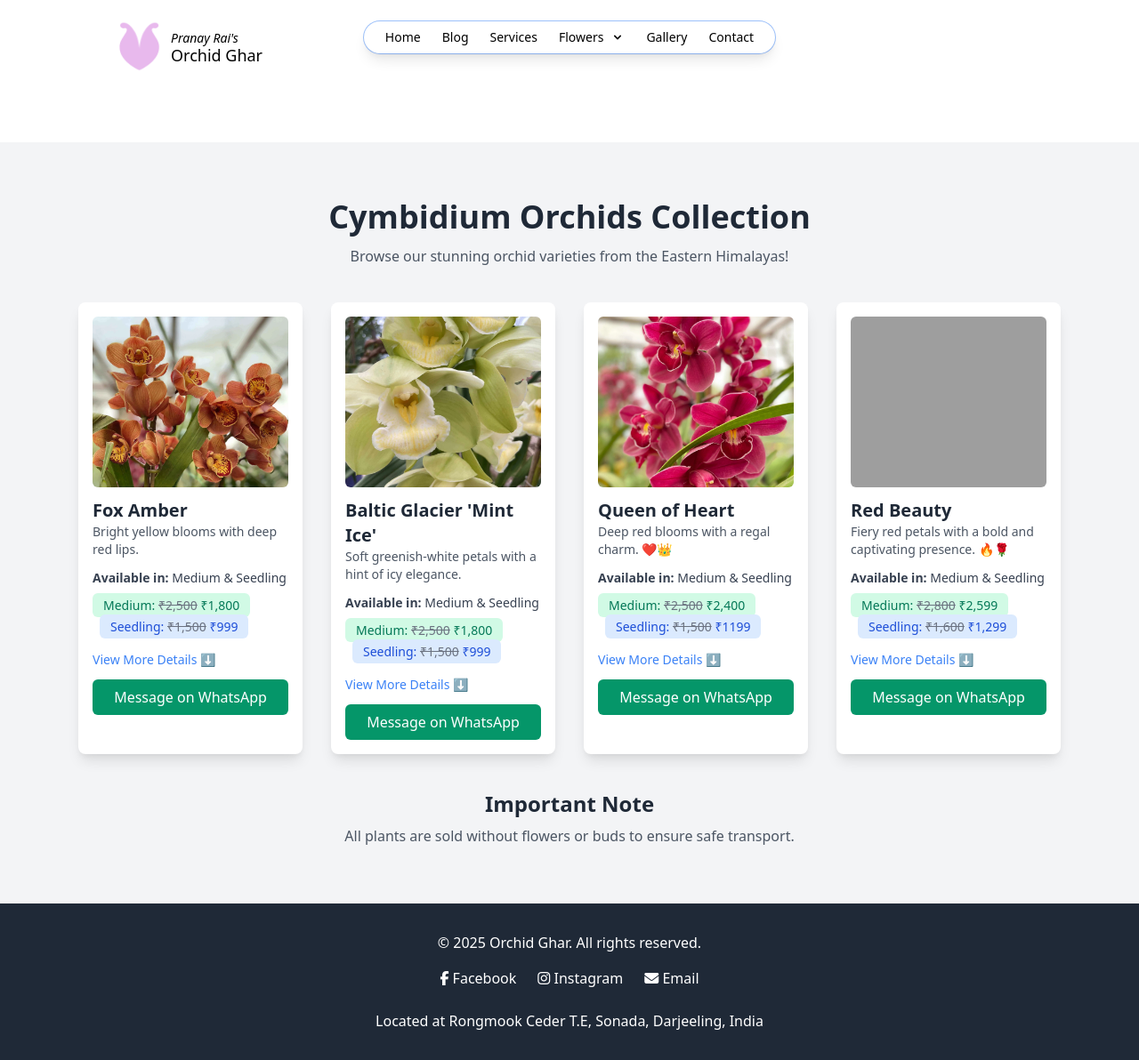
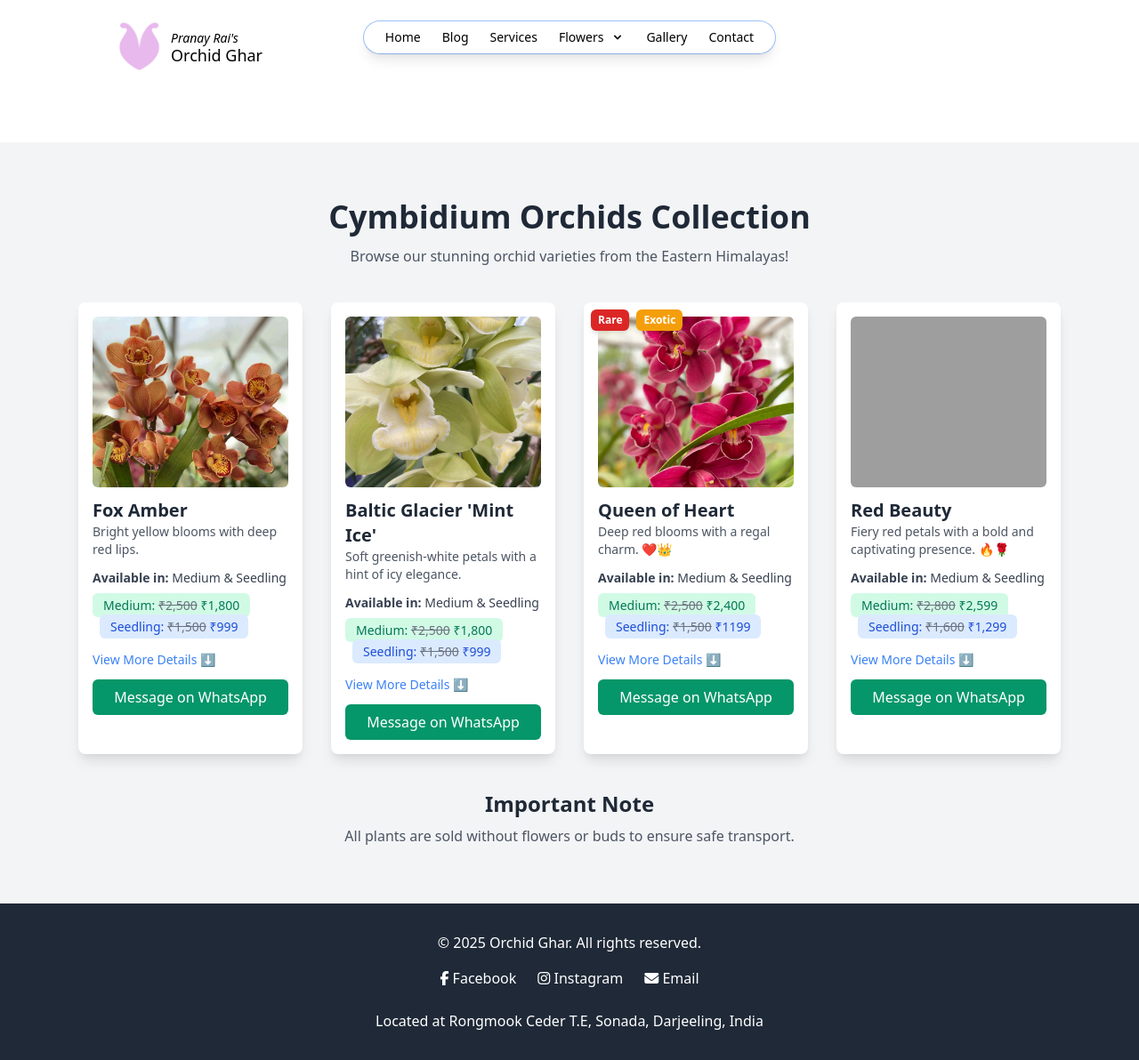
Before and after one commit to OrchidGhar/orchidghar.github.io, a Jekyll site: the page built from _flowers/cymbidium-orchid.html, in a window 1280 px wide. Shown: the whole page at 89% size. Built offline with Jekyll 4.4.1, drawn with Linux system fonts in a browser that asks for light colours; nearby versions of some CDN libraries.

Commit message:
flowers page updated

```diff
--- a/_flowers/cymbidium-orchid.html
+++ b/_flowers/cymbidium-orchid.html
@@ -95,6 +95,10 @@ excerpt: "Cymbidium Orchid care, pricing, and details for orchid lovers in Sikki
             </a>
           </div>
           <div class="bg-white dark:bg-gray-800 p-4 rounded-lg shadow-lg transform hover:scale-105 transition">
+            <div class="absolute top-2 left-2 flex space-x-2">
+                <span class="bg-red-600 text-white text-xs font-semibold px-2 py-1 rounded-md shadow-md">Rare</span>
+                <span class="bg-yellow-500 text-white text-xs font-semibold px-2 py-1 rounded-md shadow-md">Exotic</span>
+            </div>
             <img src="{{ site.baseurl }}assets/images/queen-of-heart.webp" class="w-full h-48 object-cover rounded-md" alt="Queen of Heart Cymbidium Orchid">
             <h3 class="text-xl font-semibold text-gray-800 dark:text-white mt-3">Queen of Heart</h3>
             <p class="text-gray-600 dark:text-gray-400 text-sm">Deep red blooms with a regal charm. ❤️👑</p>
```
